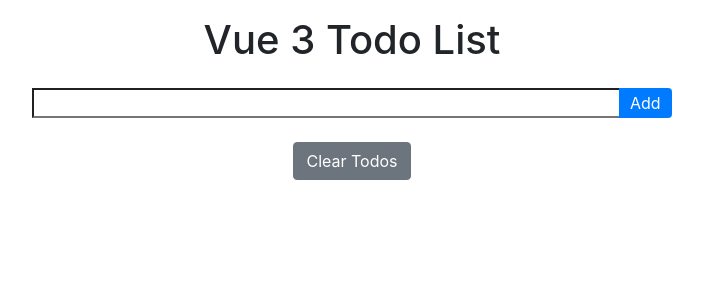
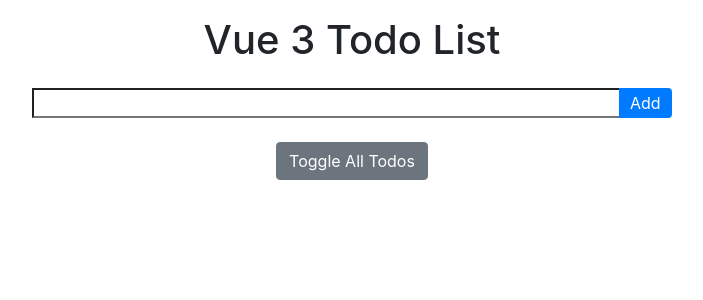
Before and after one commit to johnnguyencodes/todo-list, a Vue app: page / in a window 1280 px wide. Shown: the top 300 px of the page, without its empty margins (288-991 px from the left). Built offline with nearby package versions, Linux system fonts and the light colour scheme.

Commit message:
updated styling

```diff
--- a/src/App.vue
+++ b/src/App.vue
@@ -7,17 +7,17 @@
     </div>
     <ul class="my-4 mx-0 p-0">
       <li v-for="(todo, index) in todos" :key="todo.id" class="todo d-flex border-dark rounded my-4 py-1 px-3">
-        <div class="col-11 m-0 p-0">
+        <div class="col-lg-11 col-10 m-0 p-0">
           <h3 :class="{ done: todo.done }"> {{ todo.content }} </h3>
         </div>
-        <div class="col-1 d-flex m-0 p-0 justify-content-between align-items-center">
+        <div class="col-lg-1 col-2 d-flex m-0 p-0 justify-content-between align-items-center">
           <span @click="toggleDone(todo)"><i class="far fa-check-circle text-success pointer"></i></span>
           <span @click="removeTodo(index)"><i class="far fa-trash-alt text-danger pointer"></i></span>
         </div>
 
       </li>
       <div class="d-flex justify-content-center">
-        <button @click.prevent="toggleAll" class="btn btn-secondary">Clear Todos</button>
+        <button @click.prevent="toggleAll" class="btn btn-secondary">Toggle All Todos</button>
       </div>
     </ul>
   </div>
```
